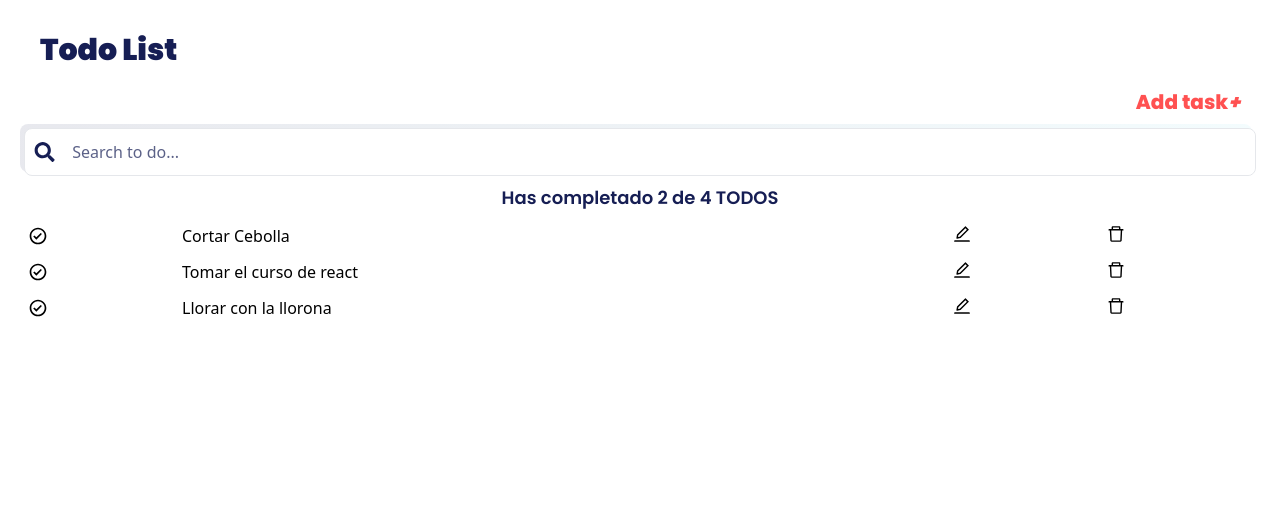
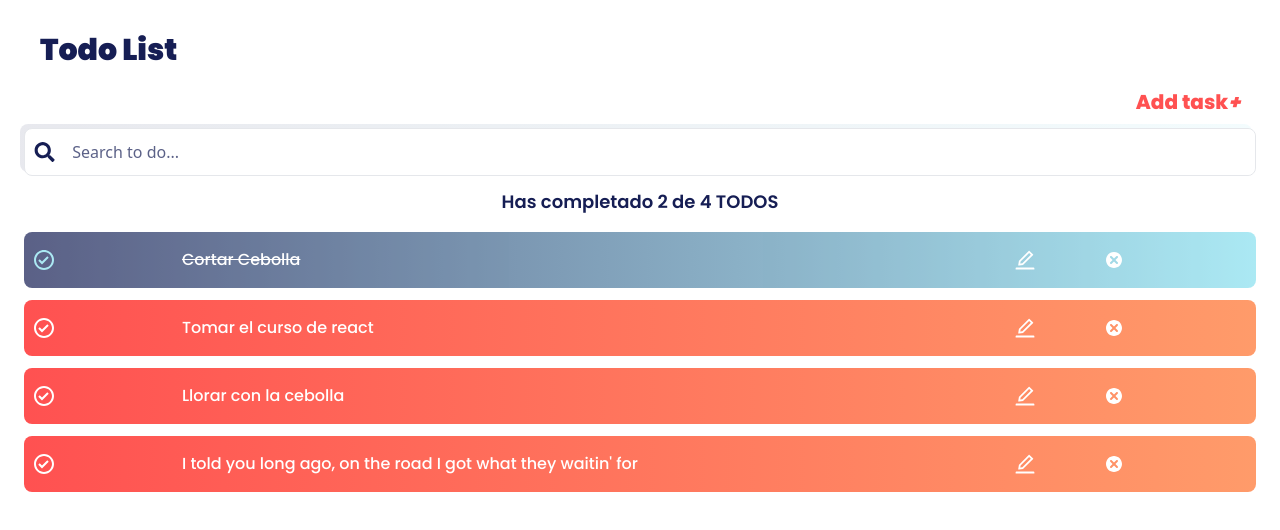
Before and after one commit to JosephMSS/curso-de-introduccion-a-react, a React (Create React App) app: page / in a window 1280 px wide. Shown: the top 530 px of the page. Built offline with nearby package versions, Linux system fonts and the light colour scheme.

Commit message:
Add styles to todoItem

```diff
--- a/src/components/TodoCounter.js
+++ b/src/components/TodoCounter.js
@@ -7,7 +7,7 @@ function TodoCounter() {
      flex
      justify-center
      justify-self-auto
-     my-2
+     mb-4 mt-3
      text-primary
      xs:text-base
       font-poppins font-semibold
--- a/src/components/TodoItem.js
+++ b/src/components/TodoItem.js
@@ -1,20 +1,41 @@
 import React from "react";
 import { BiCheckCircle } from "react-icons/bi";
 import { AiOutlineEdit } from "react-icons/ai";
-import { AiOutlineDelete } from "react-icons/ai";
-function TodoItem(props) {
+import { TiDelete } from "react-icons/ti";
+function TodoItem({ text, completed }) {
   return (
     <>
-      <li className="grid  grid-cols-8 my-3 ">
-        <span className="my-auto mx-1 col-span-1">
-          <BiCheckCircle className="text-xl" />
+      <li
+        className={`
+        grid  grid-cols-8 my-3
+        items-center
+        text-white font-poppins font-medium
+        h-14 rounded-lg
+        bg-gradient-to-r
+        from-${completed ? "primary" : "secondary"}
+        to-${completed ? "quaternary" : "tertiary"}
+        ${completed ? "opacity-70" : "opacity-100"}`}
+      >
+        <span className=" mx-2 col-span-1">
+          <BiCheckCircle
+          className={`
+          text-2xl
+          ${completed?"text-quaternary":"text-white"}`} />
         </span>
-        <p className="col-span-5 truncate mx-1">{props.text}</p>
-        <span className="mx-1">
-          <AiOutlineEdit className="text-xl" />
+        <p
+          className={`
+          col-span-5 truncate mx-1
+
+          ${completed ? "line-through" : "no-underline"}
+          `}
+        >
+          {text}
+        </p>
+        <span className="mx-auto">
+          <AiOutlineEdit className="text-2xl " />
         </span>
-        <span className="mx-1">
-          <AiOutlineDelete className="text-xl" />
+        <span className="">
+          <TiDelete className="text-2xl " />
         </span>
       </li>
     </>
--- a/src/pages/ListTodo.js
+++ b/src/pages/ListTodo.js
@@ -10,7 +10,7 @@ function ListTodo() {
     {
       id: 1,
       text: "Cortar Cebolla",
-      completed: false,
+      completed: true,
     },
     {
       id: 2,
@@ -19,7 +19,12 @@ function ListTodo() {
     },
     {
       id: 3,
-      text: "Llorar con la llorona",
+      text: "Llorar con la cebolla",
+      completed: false,
+    },
+    {
+      id: 4,
+      text: "I told you long ago, on the road I got what they waitin' for",
       completed: false,
     },
   ];
@@ -31,7 +36,7 @@ function ListTodo() {
       <TodoCounter />
       <TodoList>
         {todoList.map((todo) => (
-          <TodoItem text={todo.text} key={todo.id} />
+          <TodoItem text={todo.text} key={todo.id} completed={todo.completed} />
         ))}
       </TodoList>
     </>
```
